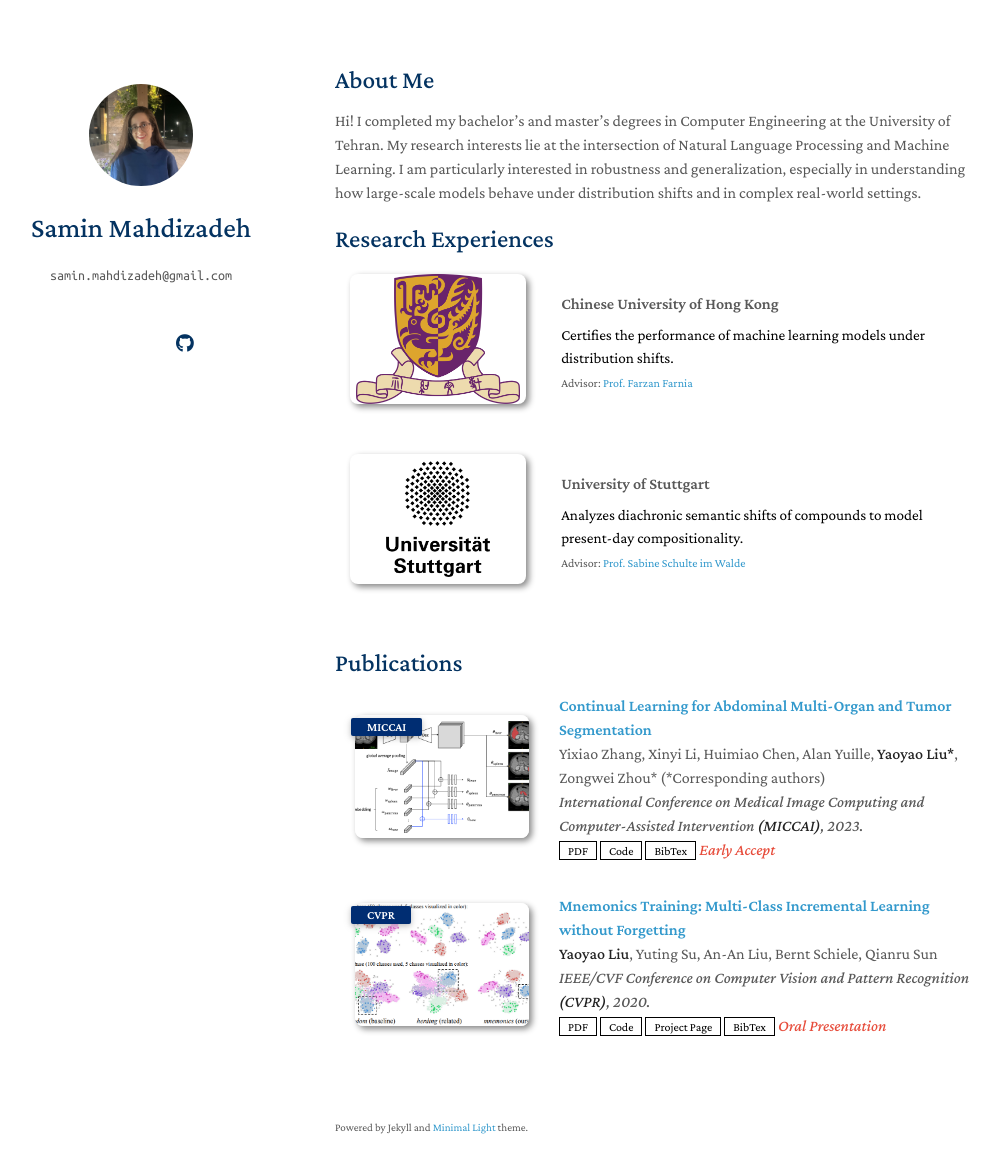
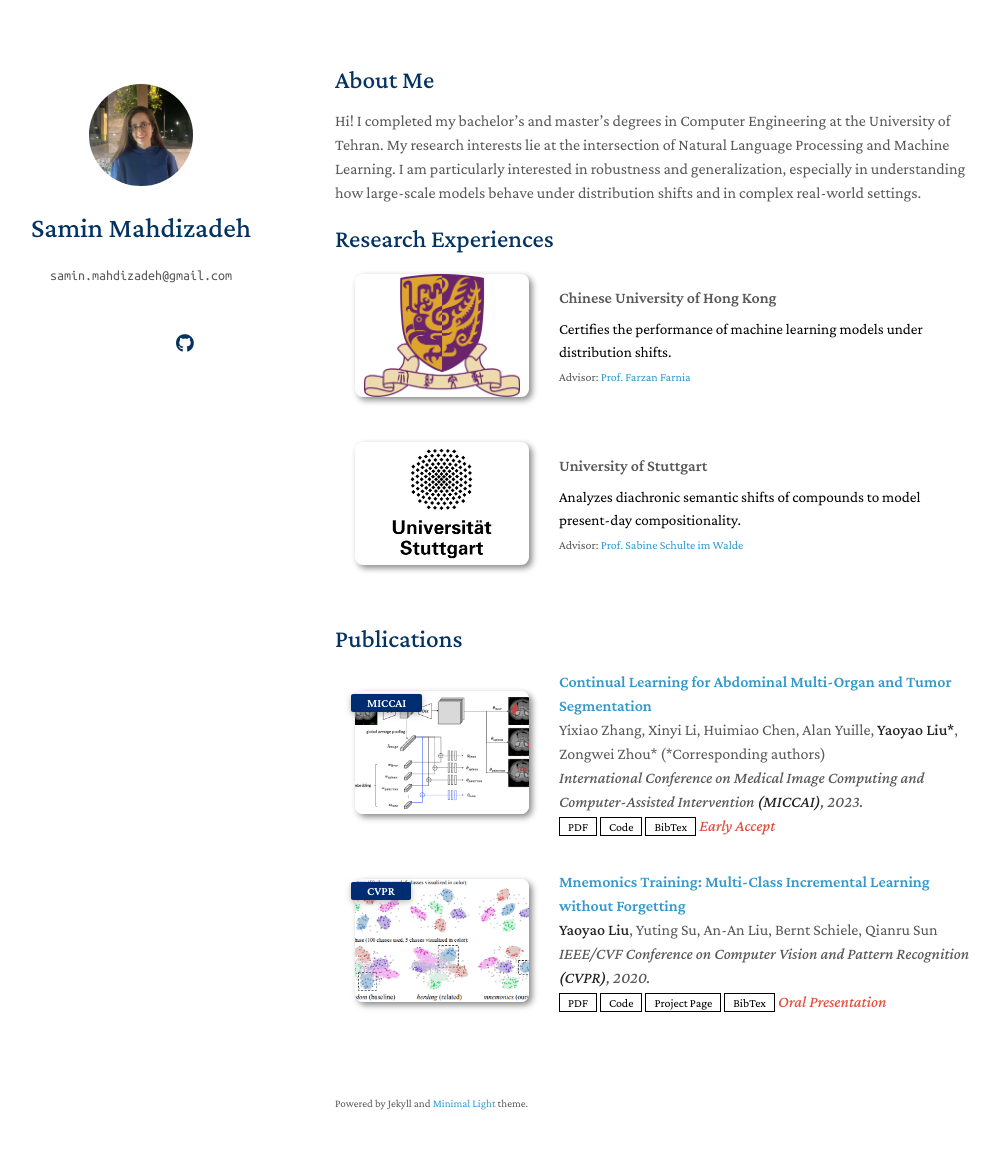
Before and after one commit to samin-mehdizadeh/samin-mehdizadeh.github.io, a Jekyll site: the page built from index.md, in a window 1280 px wide and 1208 px high. Shown: the top 1173 px of the window, without its empty margins (135-1135 px from the left). Built offline with Jekyll 4.4.1, drawn with Linux system fonts in a browser that asks for light colours; a style sheet for code colours, icons or effects is not loaded; our own code applies the rules of GitHub Pages for plain Markdown files.

Commit message:
fix image

```diff
--- a/_includes/research.md
+++ b/_includes/research.md
@@ -9,7 +9,7 @@
 <div class="pub-row">
   <div class="col-sm-3 abbr" style="position: relative;padding-right: 15px;padding-left: 15px;">
     {% if item.image %}
-    <img src="{{ item.image }}" class="research-logo img-fluid z-depth-1">
+    <img src="{{ item.image }}" class="research-logo z-depth-1">
     {% endif %}
   </div>
   <div class="col-sm-9" style="position: relative;padding-right: 15px;padding-left: 20px;">
--- a/assets/css/publications.css
+++ b/assets/css/publications.css
@@ -81,13 +81,17 @@ blockquote { background: var(--global-bg-color); border-left: 2px solid var(--gl
 
 .publications ol.bibliography li .teaser { border-radius: 8px; box-shadow: 3px 3px 6px #888; height: 123px; width: 270px; margin-top: 5px; margin-left: 5px; margin-bottom: 5px; object-fit: cover; }
 
-/* Research experiences: every logo in same fixed box, full image visible (no crop) */
-.research-experiences ol.bibliography li .abbr { height: 140px; width: 280px; display: flex; align-items: center; justify-content: center; }
+/* Research experiences: same box as publication teaser (270×123), full logo visible */
+.research-experiences ol.bibliography li .abbr { height: 8rem; margin-bottom: 0.5rem; }
 .research-experiences ol.bibliography li .research-logo {
+  border-radius: 8px;
+  box-shadow: 3px 3px 6px #888;
+  height: 123px;
   width: 270px;
-  height: 130px;
+  margin-top: 5px;
+  margin-left: 5px;
+  margin-bottom: 5px;
   object-fit: contain;
   object-position: center;
-  border-radius: 8px;
-  box-shadow: 3px 3px 6px #888;
+  display: block;
 }
```
Also changed, not shown: assets/css/publications-no-dark-mode.css (+9 -5 lines).
